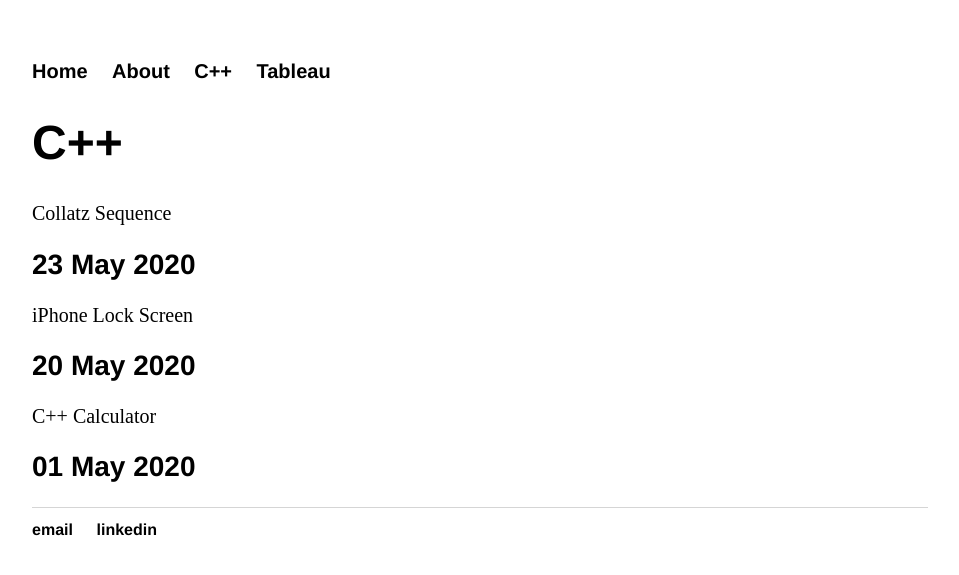
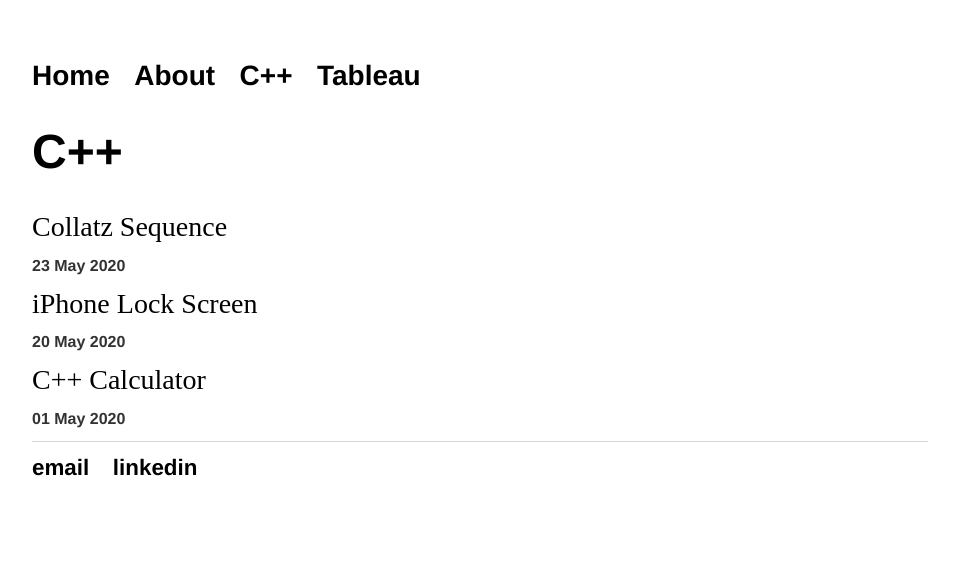
Before and after one commit to cchanzl/Lock-Screen, a Jekyll site: the page built from cpp/index.html, in a window 1280 px wide. Shown: the top 575 px of the page, without its empty margins (160-1119 px from the left). Built offline with Jekyll 4.4.1, drawn with Linux system fonts in a browser that asks for light colours.

Commit message:
Update main.css

```diff
--- a/css/main.css
+++ b/css/main.css
@@ -17,7 +17,7 @@
 
 a {
     margin-top: 1rem;
-    font-size: 1.25em;
+    font-size: 1.75em;
     text-decoration: none;
     color: 	#000000;
 }
@@ -31,8 +31,9 @@
     font-family:'Helvetica', 'Arial', 'Sans-Serif';
 }
 h2 {
-    font-size: 1.75em;
+    font-size: 1.00em;
     font-family:'Helvetica', 'Arial', 'Sans-Serif';
+    color: 	#333;
 
 }
 
```
